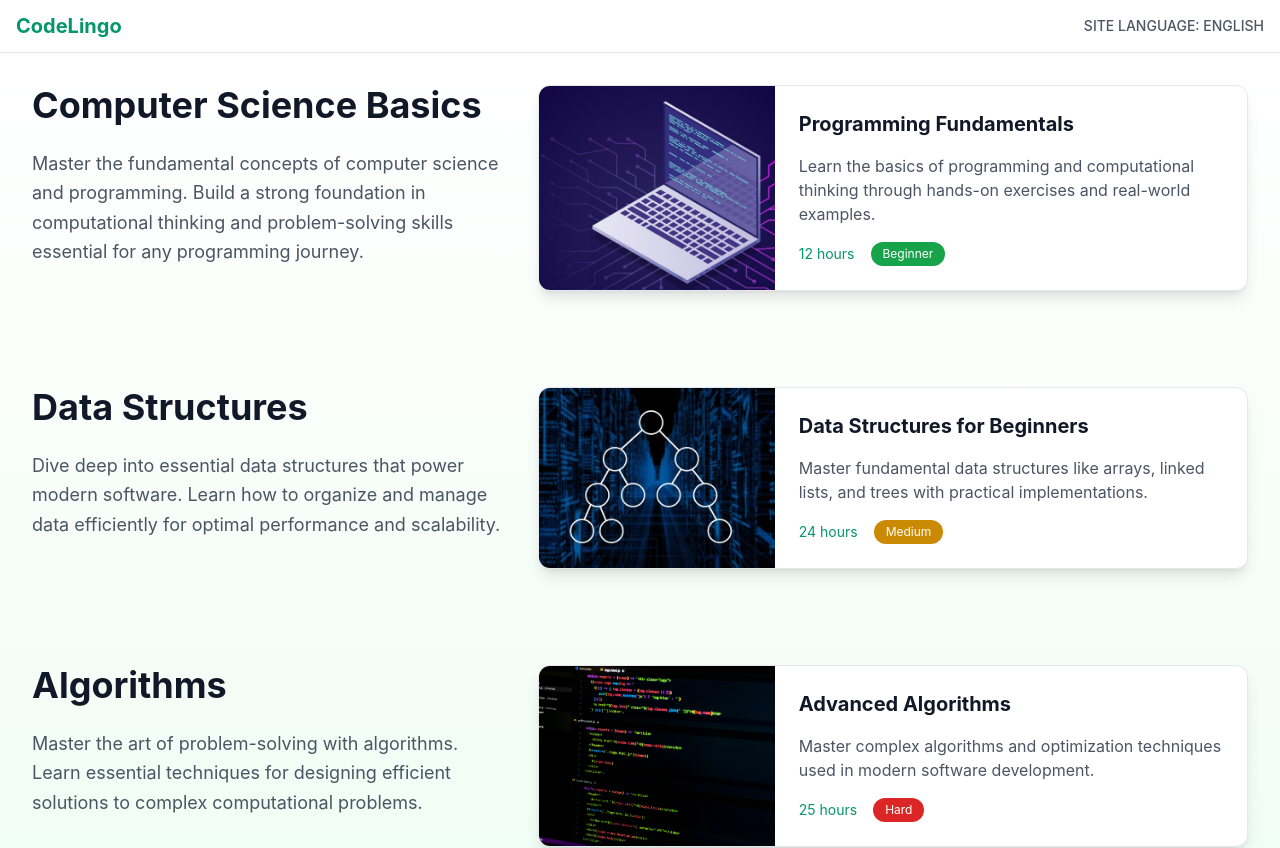
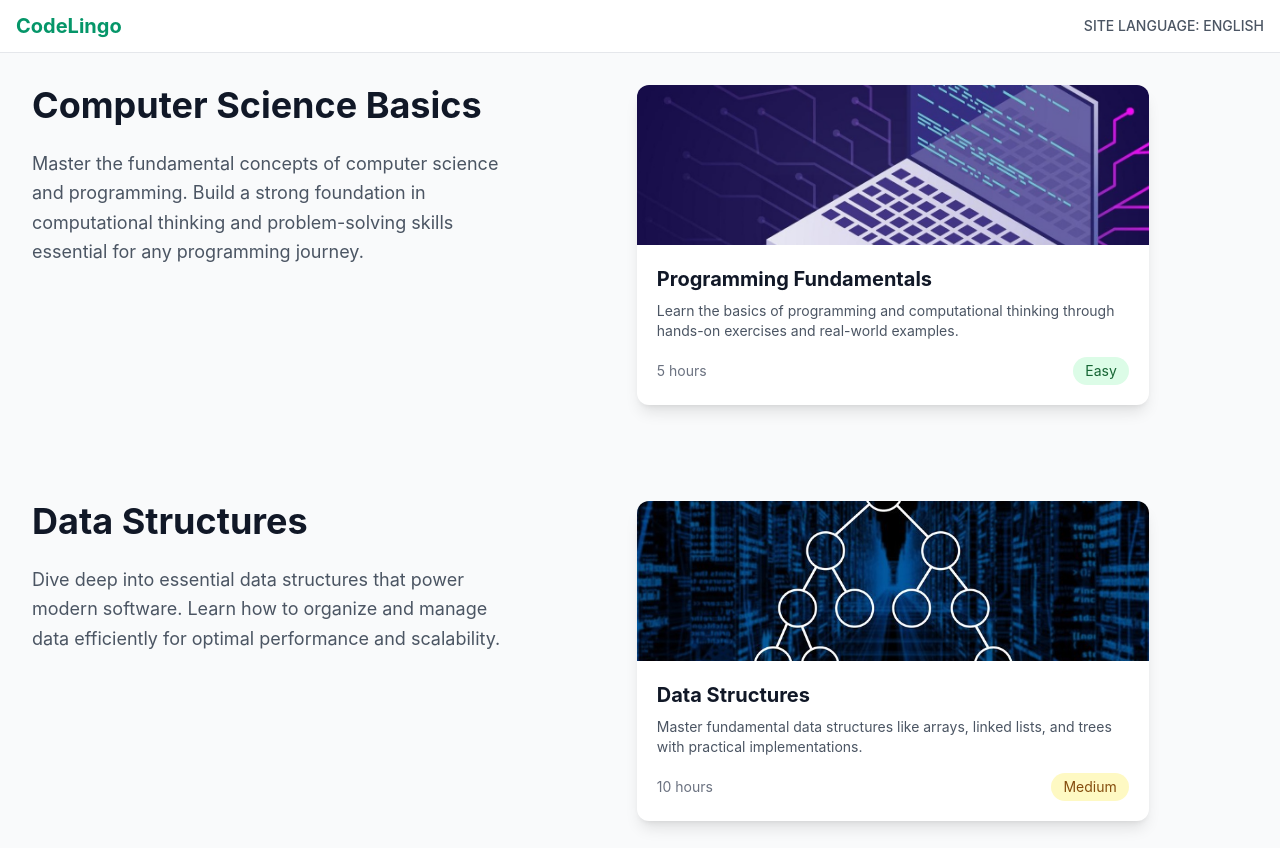
Before and after one commit to unr-capstone-group35/frontend, a Nuxt app: page /start-learning in a window 1280 px wide. Shown: the top 848 px of the page. Built offline with nearby package versions, Linux system fonts and the light colour scheme.

Commit message:
add stateManagement w/Pinia

```diff
--- a/components/CourseCard.vue
+++ b/components/CourseCard.vue
@@ -1,15 +1,22 @@
 <template>
-    <div class="course-card bg-white rounded-xl overflow-hidden shadow-lg flex flex-col md:flex-row border border-gray-200">
-      <div class="md:w-1/3 relative">
-        <div class="absolute inset-0 bg-gradient-to-br from-green-200 to-green-100 opacity-20"></div>
-        <img :src="image" :alt="title" class="h-full w-full object-cover relative z-10" />
-      </div>
-      <div class="p-6 md:w-2/3">
-        <h3 class="text-xl font-bold mb-3 text-gray-900">{{ title }}</h3>
-        <p class="text-gray-600 mb-4 mt-4">{{ description }}</p>
-        <div class="flex items-center">
-          <span class="text-sm text-emerald-600">{{ duration }} hours</span>
-          <span :class="[difficultyClass, 'ml-4 px-3 py-1 text-xs rounded-full text-white']">
+  <div
+    class="bg-white rounded-xl shadow-lg overflow-hidden hover:shadow-xl transition-shadow duration-300 cursor-pointer max-w-lg mx-auto"
+  >
+    <img :src="image" :alt="title" class="w-full h-40 object-cover" />
+    <div
+    class="p-5 transition-colors duration-300 hover:bg-emerald-100" @click="handleCourseSelect">
+      <h3 class="text-xl font-bold text-gray-900 mb-2">{{ title }}</h3>
+      <p class="text-gray-600 mb-4 text-sm">{{ description }}</p>
+      <div class="flex justify-between items-center">
+        <span class="text-sm text-gray-500">{{ duration }} hours</span>
+        <span
+          class="px-3 py-1 rounded-full text-sm"
+          :class="{
+            'bg-green-100 text-green-800': difficulty.toLowerCase() === 'easy',
+            'bg-yellow-100 text-yellow-800': difficulty.toLowerCase() === 'medium',
+            'bg-red-100 text-red-800': difficulty.toLowerCase() === 'hard'
+          }"
+        >
           {{ difficulty }}
         </span>
       </div>
@@ -18,9 +25,14 @@
 </template>
 
 <script setup>
-  import { computed } from 'vue'
+import { useRouter } from 'vue-router'
+import { useCourseStore } from '~/stores/courseStore'
 
 const props = defineProps({
+  courseId: {
+    type: String,
+    required: true
+  },
   title: {
     type: String,
     required: true
@@ -39,17 +51,15 @@
   },
   difficulty: {
     type: String,
-      required: true,
-      validator: (value) => ['Beginner', 'Medium', 'Hard'].includes(value)
+    required: true
   }
 })
 
-  const difficultyClass = computed(() => {
-    const classes = {
-    'Beginner': 'bg-green-600',
-    'Medium': 'bg-yellow-600',
-    'Hard': 'bg-red-600'
+const router = useRouter()
+const courseStore = useCourseStore()
+
+const handleCourseSelect = () => {
+  courseStore.selectCourse(props.courseId)
+  router.push('/learn')
 }
-    return classes[props.difficulty] || 'bg-emerald-600'
-  })
 </script>
--- a/nuxt.config.ts
+++ b/nuxt.config.ts
@@ -3,7 +3,8 @@ export default defineNuxtConfig({
   compatibilityDate: '2024-08-24',  // Current date
   devtools: { enabled: true },
   modules: [
-    '@nuxtjs/tailwindcss'
+    '@nuxtjs/tailwindcss',
+    '@pinia/nuxt'
   ],
   css: ['~/assets/css/tailwind.css']
 })
--- a/package.json
+++ b/package.json
@@ -10,7 +10,9 @@
     "postinstall": "nuxt prepare"
   },
   "dependencies": {
+    "@pinia/nuxt": "^0.7.0",
     "nuxt": "^3.13.2",
+    "pinia": "^2.2.6",
     "vue": "latest",
     "vue-router": "latest"
   },
--- a/pages/learn.vue
+++ b/pages/learn.vue
@@ -70,15 +70,30 @@
 </template>
 
 <script>
+import { useCourseStore } from '~/stores/courseStore'
+
 export default {
   name: "RoadmapPage",
+  setup() {
+    const courseStore = useCourseStore()
+
+    // If there's a selected course from the previous page,
+    // set it as the initial selected topic
+    if (courseStore.selectedCourse) {
+      setTimeout(() => {
+        const topic = topics.value.find(t => t.name === courseStore.selectedCourse.name)
+        if (topic) {
+          selectTopic(topic)
+        }
+      }, 0)
+    }
+  },
   data() {
     return {
       topics: [
-          { id: 1, name: "Computer Science Basics", description: "Detailed roadmap for CS Basics..." },
-          { id: 2, name: "Data Structures", description: "Detailed roadmap for Data Structures..." },
-          { id: 3, name: "Algorithms", description: "Detailed roadmap for Algorithms..." },
-
+        { id: 1, name: "Computer Science Basics", description: "Master the fundamental concepts of computer science and programming" },
+        { id: 2, name: "Data Structures", description: "Dive deep into essential data structures that power modern software" },
+        { id: 3, name: "Algorithms", description: "Master the art of problem-solving with algorithms" },
       ],
       selectedTopic: null,
       stats: [
@@ -87,6 +102,11 @@
         { id: 3, name: "Total Points", value: "3450" },
       ],
       roadmapData: {
+        "Computer Science Basics": [
+          { title: "Step 1: Learn Variables", description: "Understand variables, their types, and initialization." },
+          { title: "Step 2: Learn Control Structures", description: "Understand loops, conditionals, and basic logic." },
+          { title: "Step 3: Learn Functions", description: "Learn how to write functions and organize code." },
+        ],
         "Data Structures": [
           { title: "Step 1: Learn Arrays", description: "Understand arrays, their structure, and operations." },
           { title: "Step 2: Learn Linked Lists", description: "Understand linked lists and their implementation." },
@@ -99,11 +119,6 @@
           { title: "Step 2: Searching Algorithms", description: "Understand searching algorithms like Binary Search." },
           { title: "Step 3: Divide and Conquer", description: "Learn about divide and conquer strategies." },
           { title: "Step 4: Dynamic Programming", description: "Explore dynamic programming techniques." },
-          ],
-          "Computer Science Basics": [
-            { title: "Step 1: Learn Variables", description: "Understand variables, their types, and initialization." },
-            { title: "Step 2: Learn Control Structures", description: "Understand loops, conditionals, and basic logic." },
-            { title: "Step 3: Learn Functions", description: "Learn how to write functions and organize code." },
         ],
       },
       roadmapSteps: [],
--- a/pages/start-learning.vue
+++ b/pages/start-learning.vue
@@ -1,5 +1,5 @@
 <template>
-  <div class="min-h-screen bg-gradient-to-b from-white to-green-50 p-8">
+  <div class="min-h-screen bg-gray-50 p-8">
     <main class="max-w-7xl mx-auto space-y-24">
       <!-- Computer Science Basics -->
       <section class="flex flex-col lg:flex-row gap-8">
@@ -11,14 +11,16 @@
         </div>
         <div class="lg:w-3/5">
           <CourseCard
+            courseId="cs-basics"
             title="Programming Fundamentals"
             description="Learn the basics of programming and computational thinking through hands-on exercises and real-world examples."
             :image="'/images/basics3.jpg'"
-            :duration="12"
-            difficulty="Beginner"
+            :duration="5"
+            difficulty="Easy"
           />
         </div>
       </section>
+
       <!-- Data Structures -->
       <section class="flex flex-col lg:flex-row gap-8">
         <div class="lg:w-2/5">
@@ -29,14 +31,16 @@
         </div>
         <div class="lg:w-3/5">
           <CourseCard
-            title="Data Structures for Beginners"
+            courseId="data-structures"
+            title="Data Structures"
             description="Master fundamental data structures like arrays, linked lists, and trees with practical implementations."
             :image="'/images/data-structures2.jpg'"
-            :duration="24"
+            :duration="10"
             difficulty="Medium"
           />
         </div>
       </section>
+
       <!-- Algorithms -->
       <section class="flex flex-col lg:flex-row gap-8">
         <div class="lg:w-2/5">
@@ -47,10 +51,11 @@
         </div>
         <div class="lg:w-3/5">
           <CourseCard
+            courseId="algorithms"
             title="Advanced Algorithms"
             description="Master complex algorithms and optimization techniques used in modern software development."
             :image="'/images/algorithms.jpg'"
-            :duration="25"
+            :duration="15"
             difficulty="Hard"
           />
         </div>
--- /dev/null
+++ b/stores/courseStore.js
@@ -0,0 +1,47 @@
+import { defineStore } from 'pinia'
+
+export const useCourseStore = defineStore('course', {
+  state: () => ({
+    selectedCourse: null,
+    courses: {
+      'cs-basics': {
+        id: 1,
+        name: "Computer Science Basics",
+        description: "Master the fundamental concepts of computer science and programming",
+        steps: [
+          { title: "Step 1: Learn Variables", description: "Understand variables, their types, and initialization." },
+          { title: "Step 2: Learn Control Structures", description: "Understand loops, conditionals, and basic logic." },
+          { title: "Step 3: Learn Functions", description: "Learn how to write functions and organize code." },
+        ]
+      },
+      'data-structures': {
+        id: 2,
+        name: "Data Structures",
+        description: "Dive deep into essential data structures that power modern software",
+        steps: [
+          { title: "Step 1: Learn Arrays", description: "Understand arrays, their structure, and operations." },
+          { title: "Step 2: Learn Linked Lists", description: "Understand linked lists and their implementation." },
+          { title: "Step 3: Learn Stacks", description: "Learn about stacks and their applications." },
+          { title: "Step 4: Learn Queues", description: "Understand queues and their use cases." },
+          { title: "Step 5: Learn Trees", description: "Learn about tree data structures like binary trees." },
+        ]
+      },
+      'algorithms': {
+        id: 3,
+        name: "Algorithms",
+        description: "Master the art of problem-solving with algorithms",
+        steps: [
+          { title: "Step 1: Sorting Algorithms", description: "Learn basic sorting algorithms like Bubble Sort." },
+          { title: "Step 2: Searching Algorithms", description: "Understand searching algorithms like Binary Search." },
+          { title: "Step 3: Divide and Conquer", description: "Learn about divide and conquer strategies." },
+          { title: "Step 4: Dynamic Programming", description: "Explore dynamic programming techniques." },
+        ]
+      }
+    }
+  }),
+  actions: {
+    selectCourse(courseId) {
+      this.selectedCourse = this.courses[courseId]
+    }
+  }
+})
```
Also changed, not shown: 1 other file (tests, documents, lock files or other folders). Lines whose indentation alone changed are shown as unchanged.
